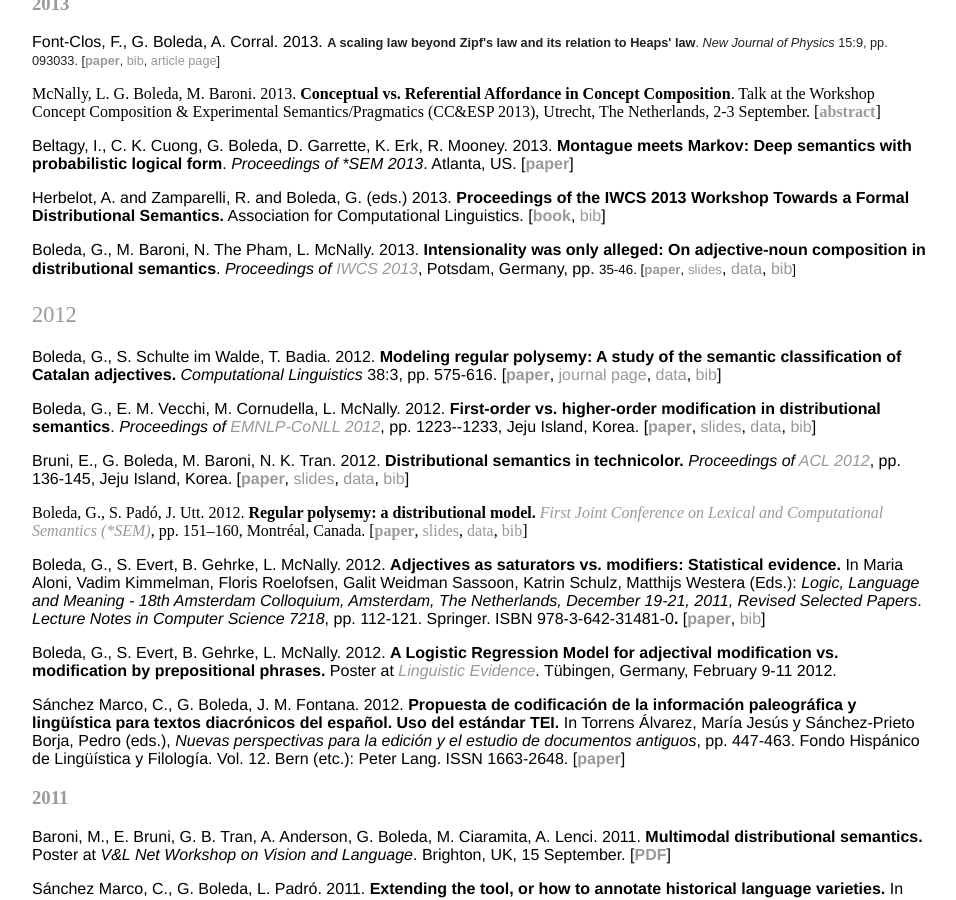
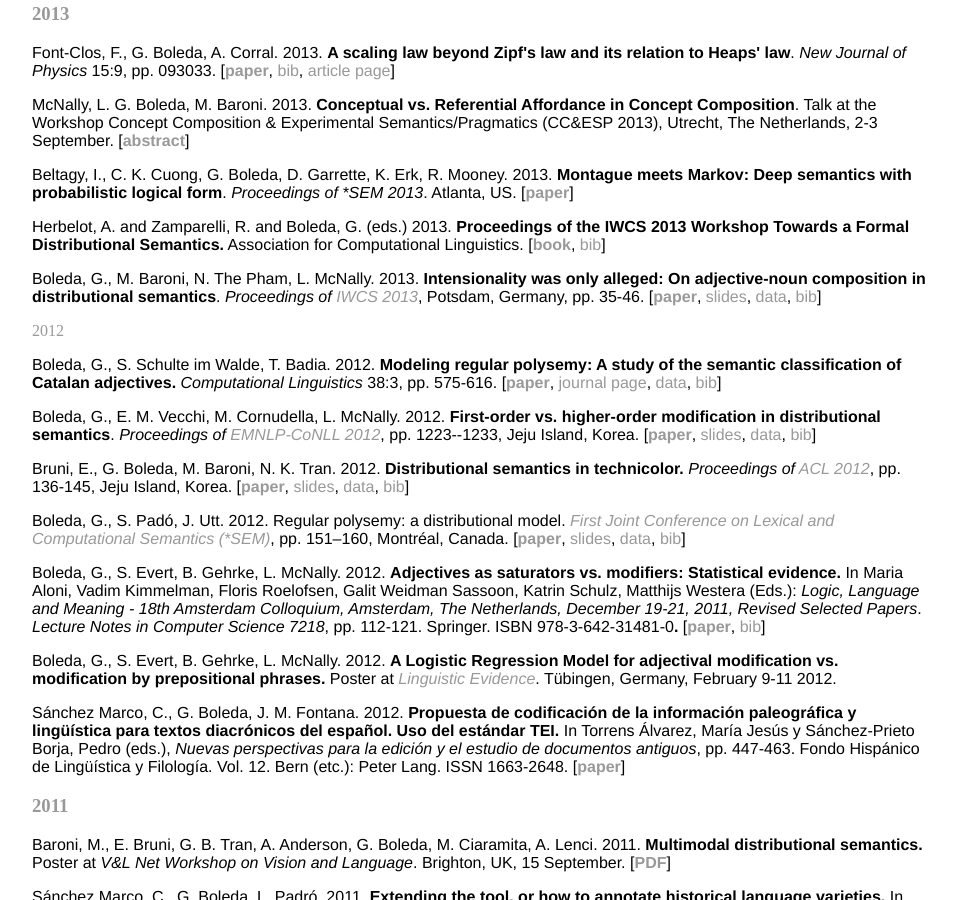
Before and after one commit to gboleda/gboleda.github.io, a Jekyll site: the page built from pubs/index.html, in a window 1280 px wide and 900 px high, scrolled down 2573 px. Shown: the whole window, without its empty margins (160-1116 px from the left). Built offline with Jekyll 4.4.1, drawn with Linux system fonts in a browser that asks for light colours; some of the changed text lies outside the part shown.

Commit message:
formatting corrections

```diff
--- a/pubs/index.html
+++ b/pubs/index.html
@@ -66,7 +66,7 @@ In <i>Proceedings of IWCS 2019 (Proceedings of the 13th International Conference
 [<a href="https://www.aclweb.org/anthology/papers/W/W19/W19-0410.bib" >bib</a>]
 </p>
 
-<p><a name="2018" style="font-size:1.4em;background-color:transparent">2018</a></p>
+<h3><a name="2018">2018</a></h3>
 
 <p>Gulordava, K., L. Aina, G. Boleda. 2018.
   <a href="https://www.aclweb.org/anthology/D18-1323.pdf">How to represent a word and predict it, too: improving tied architectures for language modelling</a>. In<em> Proceedings of the 2018 Conference on Empirical Methods in Natural Language Processing  (EMNLP 2018)</em>, 2936-2941, Brussels, Belgium. Association for Computational Linguistics.
@@ -143,7 +143,7 @@ Sorodoc, I., S. Pezzelle, A. Lazaridou, A. Herbelot, G. Boleda, R. Bernardi. 201
 Association for Computational Linguistics.
 </p>
 
-<p><a name="2015">2015</a></p>
+<h3><a name="2015">2015</a></h3>
 
 <p>Gupta, A., G. Boleda, M. Baroni, S. Padó. 2015. <a href="http://anthology.aclweb.org/D/D15/D15-1002.pdf">Distributional vectors encode referential attributes</a>.
 In <i>Proceedings of EMNLP 2015 </i>(Conference on Empirical Methods in Natural Language Processing), 12-2. Lisbon, Portugal, September.
@@ -193,29 +193,48 @@ In R. Baglini, T. Grinsell, J. Keane, A. R. Singerman, J. Thomas (eds.), <i>CLS
 </p>
 <h3><a name="2013">2013</a></h3>
 
-<p>Font-Clos, F., G. Boleda, A. Corral. 2013. <span style="color:rgb(34,34,34);font-family:arial,sans-serif;font-size:12.727272033691406px;line-height:normal"><b>A scaling law beyond Zipf's law and its relation to Heaps' law</b>. </span><span style="font-size:12.727272033691406px;color:rgb(34,34,34);font-family:arial,sans-serif;line-height:normal"><i>New Journal of Physics </i>15:9, pp. 093033. [<b><a href="http://iopscience.iop.org/1367-2630/15/9/093033/pdf/1367-2630_15_9_093033.pdf" rel="nofollow">paper</a></b>, <a href="https://www.dropbox.com/s/p94l6iufxozn3nh/font-clos-et-al-2013.bib?dl=0" rel="nofollow">bib</a>, <a href="http://iopscience.iop.org/1367-2630/15/9/093033/" rel="nofollow">article page</a>]</span></p>
-McNally, L. G. Boleda, M. Baroni. 2013. <b>Conceptual vs. Referential Affordance in Concept Composition</b>. Talk at the Workshop Concept Composition &amp; Experimental Semantics/Pragmatics (CC&amp;ESP 2013), Utrecht, The Netherlands, 2-3 September. [<a href="http://logiccommonsense.wp.hum.uu.nl/files/2013/05/McNallyEtAl.pdf"><b>abstract</b></a>]<br>
-<p>Beltagy, I., C. K. Cuong, G. Boleda, D. Garrette, K. Erk, R. Mooney. 2013. <b>Montague meets Markov: Deep semantics with
-probabilistic logical form</b>. <i>Proceedings of *SEM 2013</i>. Atlanta, US. [<a href="http://www.cs.utexas.edu/users/ml/papers/beltagy.starsem13.pdf"><b>paper</b></a>]</p>
-<p>Herbelot, A. and Zamparelli, R. and Boleda, G. (eds.) 2013. <b>Proceedings of the IWCS 2013 Workshop Towards a Formal Distributional Semantics.</b> Association for Computational Linguistics. [<b><a href="http://aclweb.org/anthology/W/W13/W13-06.pdf" rel="nofollow">book</a></b>, <a href="http://aclweb.org/anthology/W/W13/W13-06.bib" rel="nofollow">bib</a>]</p>
-<p>Boleda, G., M. Baroni, N. The Pham, L. McNally. 2013. <b>Intensionality was only alleged: On adjective-noun composition in distributional semantics</b>. <i>Proceedings of <a href="http://www.ling.uni-potsdam.de/iwcs2013">IWCS 2013</a></i>, Potsdam, Germany, pp. <span style="line-height:1.6;font-size:10pt">35-46.</span><span style="line-height:1.6;font-size:10pt"> [</span><b style="line-height:1.6;font-size:10pt"><a href="http://www.aclweb.org/anthology/W/W13/W13-0104.pdf">paper</a></b><span style="line-height:1.6;font-size:10pt">, </span><a href="https://www.dropbox.com/s/h4leh6nvx9gnu7q/boleda-et-al-iwcs2013-slides.pdf?dl=0" style="line-height:1.6;font-size:10pt">slides</a>, <a href="https://www.dropbox.com/s/iyaxc8yug6j8lh3/data-iwcs2013.zip?dl=0">data</a>, <a href="http://www.aclweb.org/anthology/W/W13/W13-0104.bib">bib</a><span style="line-height:1.6;font-size:10pt">]</span></p>
-<a name="2012" style="font-size:1.4em;line-height:1.6">2012</a>
+<p>Font-Clos, F., G. Boleda, A. Corral. 2013.
+  <b>A scaling law beyond Zipf's law and its relation to Heaps' law</b>.
+  <i>New Journal of Physics </i>15:9, pp. 093033.
+  [<b><a href="http://iopscience.iop.org/1367-2630/15/9/093033/pdf/1367-2630_15_9_093033.pdf" rel="nofollow">paper</a></b>, <a href="https://www.dropbox.com/s/p94l6iufxozn3nh/font-clos-et-al-2013.bib?dl=0" rel="nofollow">bib</a>, <a href="http://iopscience.iop.org/1367-2630/15/9/093033/" rel="nofollow">article page</a>]
+</p>
+
+<p> McNally, L. G. Boleda, M. Baroni. 2013.
+  <b>Conceptual vs. Referential Affordance in Concept Composition</b>. Talk at the Workshop Concept Composition &amp; Experimental Semantics/Pragmatics (CC&amp;ESP 2013), Utrecht, The Netherlands, 2-3 September.
+  [<a href="http://logiccommonsense.wp.hum.uu.nl/files/2013/05/McNallyEtAl.pdf"><b>abstract</b></a>]
+</p>
+
+<p>Beltagy, I., C. K. Cuong, G. Boleda, D. Garrette, K. Erk, R. Mooney. 2013.
+  <b>Montague meets Markov: Deep semantics with
+    probabilistic logical form</b>. <i>Proceedings of *SEM 2013</i>. Atlanta, US.
+  [<a href="http://www.cs.utexas.edu/users/ml/papers/beltagy.starsem13.pdf"><b>paper</b></a>]
+</p>
+
+<p>Herbelot, A. and Zamparelli, R. and Boleda, G. (eds.) 2013.
+  <b>Proceedings of the IWCS 2013 Workshop Towards a Formal Distributional Semantics.</b> Association for Computational Linguistics.
+  [<b><a href="http://aclweb.org/anthology/W/W13/W13-06.pdf" rel="nofollow">book</a></b>, <a href="http://aclweb.org/anthology/W/W13/W13-06.bib" rel="nofollow">bib</a>]
+</p>
+
+<p>Boleda, G., M. Baroni, N. The Pham, L. McNally. 2013.
+  <b>Intensionality was only alleged: On adjective-noun composition in distributional semantics</b>. <i>Proceedings of <a href="http://www.ling.uni-potsdam.de/iwcs2013">IWCS 2013</a></i>, Potsdam, Germany, pp. 35-46. [<b><a href="http://www.aclweb.org/anthology/W/W13/W13-0104.pdf">paper</a></b>, <a href="https://www.dropbox.com/s/h4leh6nvx9gnu7q/boleda-et-al-iwcs2013-slides.pdf?dl=0">slides</a>, <a href="https://www.dropbox.com/s/iyaxc8yug6j8lh3/data-iwcs2013.zip?dl=0">data</a>, <a href="http://www.aclweb.org/anthology/W/W13/W13-0104.bib">bib</a>]</p>
+
+<a name="2012">2012</a>
+
 <p>Boleda, G., S. Schulte im Walde, T. Badia. 2012. <b>Modeling
 regular polysemy: A study of the semantic classification of Catalan
 adjectives.</b> <i>Computational Linguistics</i> 38:3, pp. 575-616.
 [<b><a href="http://www.mitpressjournals.org/doi/pdf/10.1162/COLI_a_00093">paper</a></b>, <a href="http://www.mitpressjournals.org/doi/abs/10.1162/COLI_a_00093">journal page</a>, <a href="http://aclweb.org/aclwiki/index.php?title=Database_of_Catalan_Adjectives_%28Repository%29">data</a>, <a href="https://sites.google.com/a/utcompling.com/gboleda/mit_coli38_575-bib">bib</a>]</p>
-<p>Boleda, G., E. M. Vecchi, M. Cornudella, L. McNally. 2012. <b>First-order vs. higher-order modification in distributional semantics</b>. <i>Proceedings of <a href="http://emnlp-conll2012.unige.ch">EMNLP-CoNLL 2012</a></i>, pp. 1223--1233, Jeju Island, Korea. [<b><a href="http://www.aclweb.org/anthology/D/D12/D12-1112.pdf">paper</a></b>, <a href="https://www.dropbox.com/s/apadctb0t94o3wv/bvcm-emnlp2012-presentation.pdf?dl=0">slides</a>, <a href="https://www.dropbox.com/s/w2uoqaw5axutpxe/data-emnlp2012.zip?dl=0">data</a>, <a href="http://aclweb.org/anthology-new/D/D12/D12-1112.bib">bib</a>]<br>
-</p>
+
+<p>Boleda, G., E. M. Vecchi, M. Cornudella, L. McNally. 2012. <b>First-order vs. higher-order modification in distributional semantics</b>. <i>Proceedings of <a href="http://emnlp-conll2012.unige.ch">EMNLP-CoNLL 2012</a></i>, pp. 1223--1233, Jeju Island, Korea. [<b><a href="http://www.aclweb.org/anthology/D/D12/D12-1112.pdf">paper</a></b>, <a href="https://www.dropbox.com/s/apadctb0t94o3wv/bvcm-emnlp2012-presentation.pdf?dl=0">slides</a>, <a href="https://www.dropbox.com/s/w2uoqaw5axutpxe/data-emnlp2012.zip?dl=0">data</a>, <a href="http://aclweb.org/anthology-new/D/D12/D12-1112.bib">bib</a>]</p>
+
 <p>
 Bruni, E., G. Boleda, M. Baroni, N. K. Tran. 2012.
-<b>
-Distributional semantics in technicolor. </b><i>Proceedings of <a href="http://acl2012.org">ACL 2012</a></i>, pp. 136-145, Jeju Island, Korea.
-[<b><a href="http://www.aclweb.org/anthology/P/P12/P12-1015.pdf">paper</a></b>, <a href="https://www.dropbox.com/s/vks6bv6u4fgcrrl/acl-2012-presentation.pdf?dl=0">slides</a>, <a href="https://www.dropbox.com/s/yle22nlwxhgf7pb/color.zip?dl=0">data</a>, <a href="http://www.aclweb.org/anthology/P/P12/P12-1015.bib">bib</a>]<br>
+<b>Distributional semantics in technicolor. </b><i>Proceedings of <a href="http://acl2012.org">ACL 2012</a></i>, pp. 136-145, Jeju Island, Korea.
+[<b><a href="http://www.aclweb.org/anthology/P/P12/P12-1015.pdf">paper</a></b>, <a href="https://www.dropbox.com/s/vks6bv6u4fgcrrl/acl-2012-presentation.pdf?dl=0">slides</a>, <a href="https://www.dropbox.com/s/yle22nlwxhgf7pb/color.zip?dl=0">data</a>, <a href="http://www.aclweb.org/anthology/P/P12/P12-1015.bib">bib</a>]
 </p>
 
 
-Boleda, G., S. Padó, J. Utt. 2012. <a href="https://sites.google.com/a/utcompling.com/gboleda/goog_1383059904">
-</a><b>
+<p> Boleda, G., S. Padó, J. Utt. 2012.
 Regular polysemy: a distributional model. </b><a href="http://ixa2.si.ehu.es/starsem"><i>First Joint Conference on Lexical and Computational Semantics (*SEM)</i></a>, pp. 151–160, Montréal, Canada. [<b><a href="http://www.aclweb.org/anthology-new/S/S12/S12-1023.pdf">paper</a></b>, <a href="https://www.dropbox.com/s/e858th208ea8x5k/starsem2012-slides.pdf?dl=0">slides</a>, <a href="http://www.nlpado.de/%7Esebastian/data/starsem2012-dataset.zip">data</a>, <a href="http://www.aclweb.org/anthology-new/S/S12/S12-1023.bib">bib</a>]<br>
 
 <p>
@@ -223,8 +242,7 @@ Boleda, G., S. Evert, B. Gehrke, L. McNally. 2012.
 <b>
 Adjectives as saturators vs. modifiers: Statistical evidence.
 </b>In Maria Aloni, Vadim Kimmelman, Floris Roelofsen, Galit Weidman Sassoon, Katrin Schulz, Matthijs Westera (Eds.): <i>Logic,
- Language and Meaning - 18th Amsterdam Colloquium, Amsterdam, The
-Netherlands, December 19-21, 2011, Revised Selected Papers</i>. <i>Lecture Notes in Computer Science 7218</i>, pp. 112-121. Springer. ISBN 978-3-642-31481-0<b>.</b> [<b><a href="http://www.springerlink.com/content/x81n67527478nqlw/fulltext.pdf">paper</a></b>, <a href="http://dblp.uni-trier.de/rec/bibtex/conf/amsterdam/BoledaEGM11">bib</a>]
+ Language and Meaning - 18th Amsterdam Colloquium, Amsterdam, The Netherlands, December 19-21, 2011, Revised Selected Papers</i>. <i>Lecture Notes in Computer Science 7218</i>, pp. 112-121. Springer. ISBN 978-3-642-31481-0<b>.</b> [<b><a href="http://www.springerlink.com/content/x81n67527478nqlw/fulltext.pdf">paper</a></b>, <a href="http://dblp.uni-trier.de/rec/bibtex/conf/amsterdam/BoledaEGM11">bib</a>]
 </p>
 
 <p>
@@ -280,9 +298,9 @@ Talk at <i>4th Conference on Quantitative Investigations in Theoretical Linguist
 
 <h3><a name="2010">2010</a></h3>
 
-<p><span style="background-color:transparent;line-height:1.6;font-size:10pt">Arsenijevic, B., G. Boleda, B. Gehrke, L. McNally. 2010.
-</span><b style="background-color:transparent;line-height:1.6;font-size:10pt">Unifying the semantics for "thematic" and "classificatory" uses of ethnic adjectives.</b><span style="background-color:transparent;line-height:1.6;font-size:10pt">
-Talk at </span><i style="background-color:transparent;line-height:1.6;font-size:10pt">8èmes Journées Sémantique et Modélisation</i><span style="background-color:transparent;line-height:1.6;font-size:10pt">, LORIA-INRIA, Nancy, France, 25-26 March.</span></p>
+<p>Arsenijevic, B., G. Boleda, B. Gehrke, L. McNally. 2010.
+<b>Unifying the semantics for "thematic" and "classificatory" uses of ethnic adjectives.</b>
+Talk at <i>8èmes Journées Sémantique et Modélisation</i>, LORIA-INRIA, Nancy, France, 25-26 March.</p>
 
 <p>
 Melero, M., G. Boleda, M. Cuadros, C. España-Bonet, L. Padró, M. Quixal, C. Rodríguez. 2010.
@@ -321,10 +339,12 @@ In <i>Proceedings of LREC 2010</i>, Valletta, Malta. ISBN 2-9517408-6-7.
 
 <h3><a name="2009">2009</a></h3>
 
-<p><span style="font-size:13.3333330154419px;line-height:21.3333320617676px">Corral, A., R. Ferrer i Cancho, G. Boleda, A. Diaz-Guilera. 2009.  </span><b style="font-size:13.3333330154419px;line-height:21.3333320617676px">Universal Complex Structures in Written Language.</b><span style="font-size:13.3333330154419px;line-height:21.3333320617676px"> Available at </span><a href="http://arxiv.org/abs/0901.2924" style="font-size:13.3333330154419px;line-height:21.3333320617676px">http://arxiv.org/abs/0901.2924</a><span style="font-size:13.3333330154419px;line-height:21.3333320617676px">.</span></p>
+<p>Corral, A., R. Ferrer i Cancho, G. Boleda, A. Diaz-Guilera. 2009.
+  <b >Universal Complex Structures in Written Language.</b> Available at <a href="http://arxiv.org/abs/0901.2924" >http://arxiv.org/abs/0901.2924</a>.
+</p>
+
 <p>
-Boleda, G., M. Cuadros, C. España-Bonet, M.
-Melero, L. Padró, M. Quixal, C. Rodríguez. 2009.
+Boleda, G., M. Cuadros, C. España-Bonet, M. Melero, L. Padró, M. Quixal, C. Rodríguez. 2009.
 <b>Primera Jornada del Procesamiento Computacional del Catalán.</b>
 <i>Revista de Procesamiento del Lenguaje Natural</i> 43: 387-388. ISSN: 1135-5948.
 [<b><a href="http://dl.dropbox.com/u/513347/pubs/jpc-sepln09-curt-format.pdf">PDF</a></b>]
@@ -404,8 +424,8 @@ Special Issue on Ambiguity and Semantic Judgements. ISSN 1570-7075.
 
 
 
-<p>Vandeghinste, V., P. Dirix, I. Schuurman, S. Markantonatou, S. Sofianopoulos, M. Vassiliou, O. Yannoutsou, T. Badia, M. Melero, G. Boleda, M. Carl, P. Schmidt. 2008. <b>Evaluation of a Machine Translation System for Low Resource Languages: METIS-II</b>. In Proceedings of LREC 2008, Marrakech, Morocco. <span style="line-height:1.6;font-size:10pt;background-color:transparent">ISBN </span><span style="line-height:1.6;font-size:10pt;background-color:transparent">2-9517408-4-0.</span></p>
-<span style="font-size:13.3333330154419px;line-height:21.3333320617676px">Boleda, G., T. Badia</span>. 2008. <b>CUCWEB: un corpus de la llengua catalana construït a partir de la web</b>. <i>Estudis romànics</i> 30:291-293. Institut d'Estudis Catalans.
+<p>Vandeghinste, V., P. Dirix, I. Schuurman, S. Markantonatou, S. Sofianopoulos, M. Vassiliou, O. Yannoutsou, T. Badia, M. Melero, G. Boleda, M. Carl, P. Schmidt. 2008. <b>Evaluation of a Machine Translation System for Low Resource Languages: METIS-II</b>. In Proceedings of LREC 2008, Marrakech, Morocco. ISBN 2-9517408-4-0.</p>
+Boleda, G., T. Badia. 2008. <b>CUCWEB: un corpus de la llengua catalana construït a partir de la web</b>. <i>Estudis romànics</i> 30:291-293. Institut d'Estudis Catalans.
 <h3><a name="2007">2007</a></h3>
 
 <p>
```
